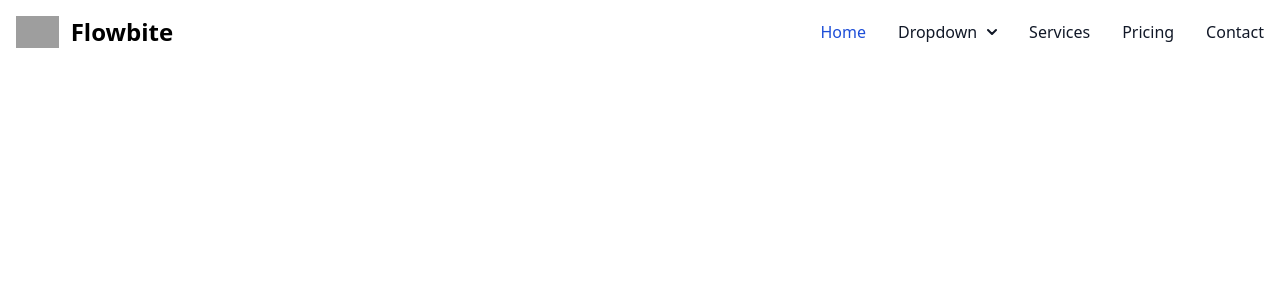
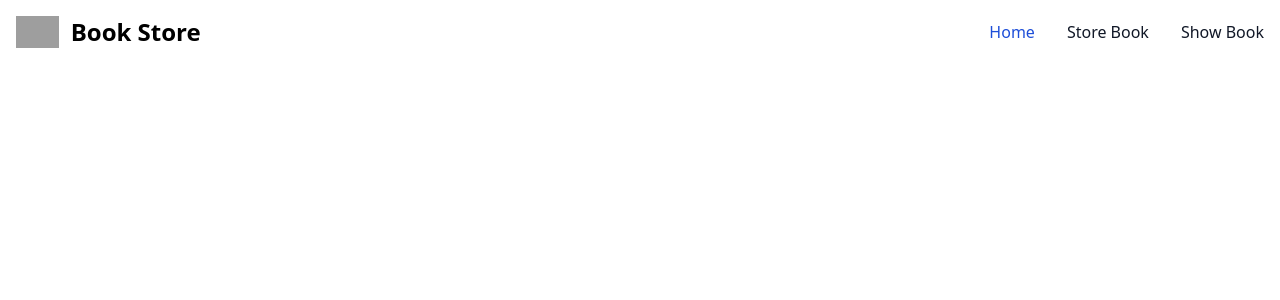
Before and after one commit to RAHUL573769/SimpleBookStoreManagement, a Django app: page / in a window 1280 px wide. Shown: the top 300 px of the page. Run offline with Django 4.2, Linux system fonts and the light colour scheme; some libraries are stand-ins or nearby versions; grey boxes are pictures that could not be loaded.

Commit message:
first module done

```diff
--- a/bookapp/templates/base.html
+++ b/bookapp/templates/base.html
@@ -5,6 +5,17 @@
     <meta name="viewport" content="width=device-width, initial-scale=1" />
     <title>Bootstrap demo</title>
     <script src="https://cdn.tailwindcss.com"></script>
+    <script>
+      tailwind.config = {
+        theme: {
+          extend: {
+            colors: {
+              clifford: "#da373d"
+            }
+          }
+        }
+      };
+    </script>
   </head>
   <body>
     <nav class="bg-white border-gray-200 dark:bg-gray-900 dark:border-gray-700">
@@ -19,7 +30,7 @@
           />
           <span
             class="self-center text-2xl font-semibold whitespace-nowrap dark:text-white"
-            >Flowbite</span
+            >Book Store</span
           >
         </a>
         <button
@@ -58,93 +69,26 @@
                 >Home</a
               >
             </li>
-            <li>
-              <button
-                id="dropdownNavbarLink"
-                data-dropdown-toggle="dropdownNavbar"
-                class="flex items-center justify-between w-full py-2 pl-3 pr-4 text-gray-900 rounded hover:bg-gray-100 md:hover:bg-transparent md:border-0 md:hover:text-blue-700 md:p-0 md:w-auto dark:text-white md:dark:hover:text-blue-500 dark:focus:text-white dark:border-gray-700 dark:hover:bg-gray-700 md:dark:hover:bg-transparent"
-              >
-                Dropdown
-                <svg
-                  class="w-2.5 h-2.5 ml-2.5"
-                  aria-hidden="true"
-                  xmlns="http://www.w3.org/2000/svg"
-                  fill="none"
-                  viewBox="0 0 10 6"
-                >
-                  <path
-                    stroke="currentColor"
-                    stroke-linecap="round"
-                    stroke-linejoin="round"
-                    stroke-width="2"
-                    d="m1 1 4 4 4-4"
-                  />
-                </svg>
-              </button>
-              <!-- Dropdown menu -->
-              <div
-                id="dropdownNavbar"
-                class="z-10 hidden font-normal bg-white divide-y divide-gray-100 rounded-lg shadow w-44 dark:bg-gray-700 dark:divide-gray-600"
-              >
-                <ul
-                  class="py-2 text-sm text-gray-700 dark:text-gray-400"
-                  aria-labelledby="dropdownLargeButton"
-                >
-                  <li>
-                    <a
-                      href="#"
-                      class="block px-4 py-2 hover:bg-gray-100 dark:hover:bg-gray-600 dark:hover:text-white"
-                      >Dashboard</a
-                    >
-                  </li>
-                  <li>
-                    <a
-                      href="#"
-                      class="block px-4 py-2 hover:bg-gray-100 dark:hover:bg-gray-600 dark:hover:text-white"
-                      >Settings</a
-                    >
-                  </li>
-                  <li>
-                    <a
-                      href="#"
-                      class="block px-4 py-2 hover:bg-gray-100 dark:hover:bg-gray-600 dark:hover:text-white"
-                      >Earnings</a
-                    >
-                  </li>
-                </ul>
-                <div class="py-1">
-                  <a
-                    href="#"
-                    class="block px-4 py-2 text-sm text-gray-700 hover:bg-gray-100 dark:hover:bg-gray-600 dark:text-gray-400 dark:hover:text-white"
-                    >Sign out</a
-                  >
-                </div>
-              </div>
-            </li>
+
             <li>
               <a
                 href="#"
                 class="block py-2 pl-3 pr-4 text-gray-900 rounded hover:bg-gray-100 md:hover:bg-transparent md:border-0 md:hover:text-blue-700 md:p-0 dark:text-white md:dark:hover:text-blue-500 dark:hover:bg-gray-700 dark:hover:text-white md:dark:hover:bg-transparent"
-                >Services</a
+                >Store Book</a
               >
             </li>
             <li>
               <a
                 href="#"
                 class="block py-2 pl-3 pr-4 text-gray-900 rounded hover:bg-gray-100 md:hover:bg-transparent md:border-0 md:hover:text-blue-700 md:p-0 dark:text-white md:dark:hover:text-blue-500 dark:hover:bg-gray-700 dark:hover:text-white md:dark:hover:bg-transparent"
-                >Pricing</a
-              >
-            </li>
-            <li>
-              <a
-                href="#"
-                class="block py-2 pl-3 pr-4 text-gray-900 rounded hover:bg-gray-100 md:hover:bg-transparent md:border-0 md:hover:text-blue-700 md:p-0 dark:text-white md:dark:hover:text-blue-500 dark:hover:bg-gray-700 dark:hover:text-white md:dark:hover:bg-transparent"
-                >Contact</a
+                >Show Book</a
               >
             </li>
           </ul>
         </div>
       </div>
     </nav>
+
+    {% block content %} {% endblock content %}
   </body>
 </html>
--- a/bookapp/templates/edit_book.html
+++ b/bookapp/templates/edit_book.html
@@ -0,0 +1,4 @@
+{% extends "base.html" %} {% block content %}
+
+<h1>This is Edit Book</h1>
+{% endblock content %}
```
Also changed, not shown: bookstore/settings.py (+7 -1 lines).
